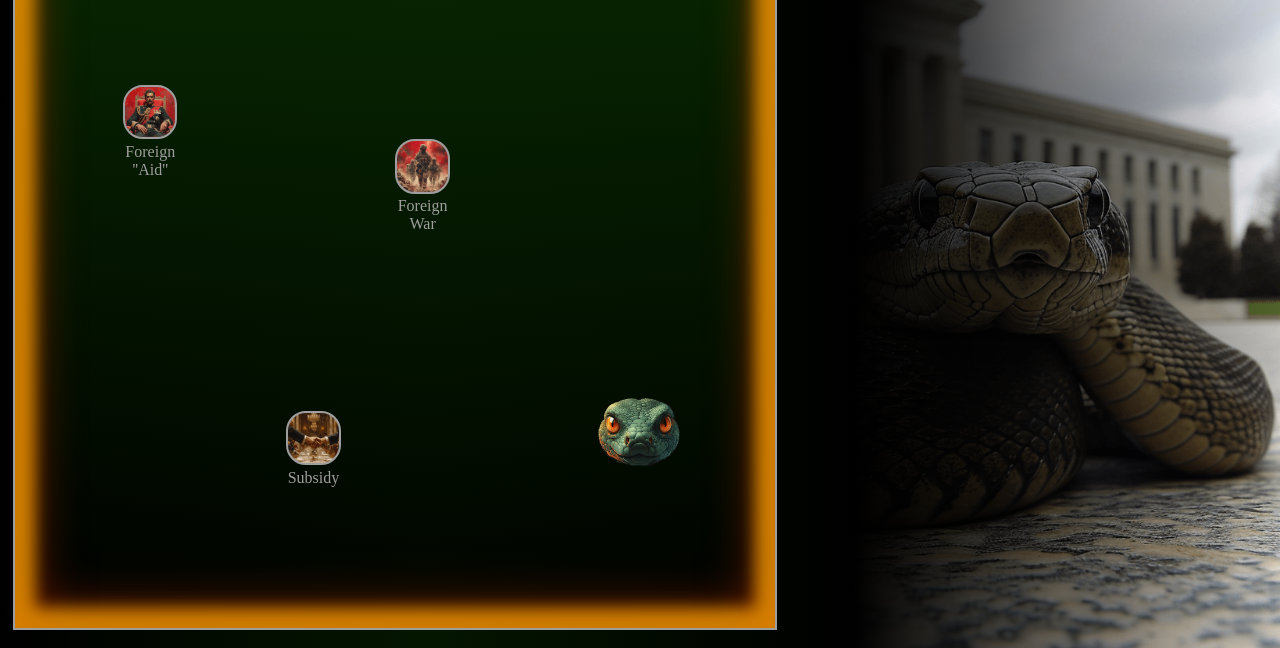
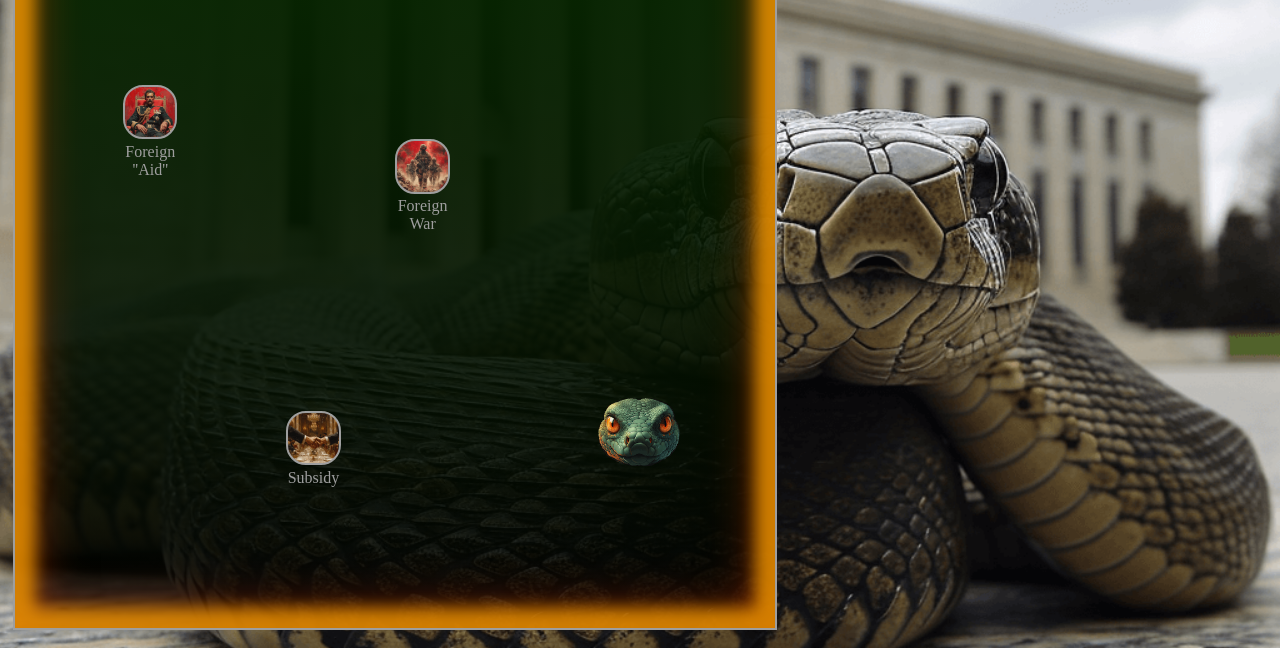
Before and after one commit to ttooccooll/National-Debt-Snake, a plain HTML site: page index.html in a window 1280 px wide. Shown: the part 152-800 px from the top of the page. Drawn offline with Linux system fonts and the light colour scheme; no server answers.

Commit message:
smallscreen

```diff
--- a/style.css
+++ b/style.css
@@ -158,3 +158,25 @@
   font-size: 30px;
   text-shadow: 3px 1px 6px aliceblue;
 }
+
+@media screen and (max-width: 1480px) {
+  #scoreBox{
+    font-size: 45px,
+  }
+  #highscoreBox{
+    font-size: 40px
+  }
+  #fedhighscoreBox{
+    font-size: 40px;
+  }
+  .body{
+    background: url("fedsnake.png");
+    background-size: cover;
+    background-position: center;
+    min-height: 100vh;
+    background-repeat: no-repeat;
+    display: flex;
+    justify-content: space-between;
+    align-items: center;
+}
+}
```
